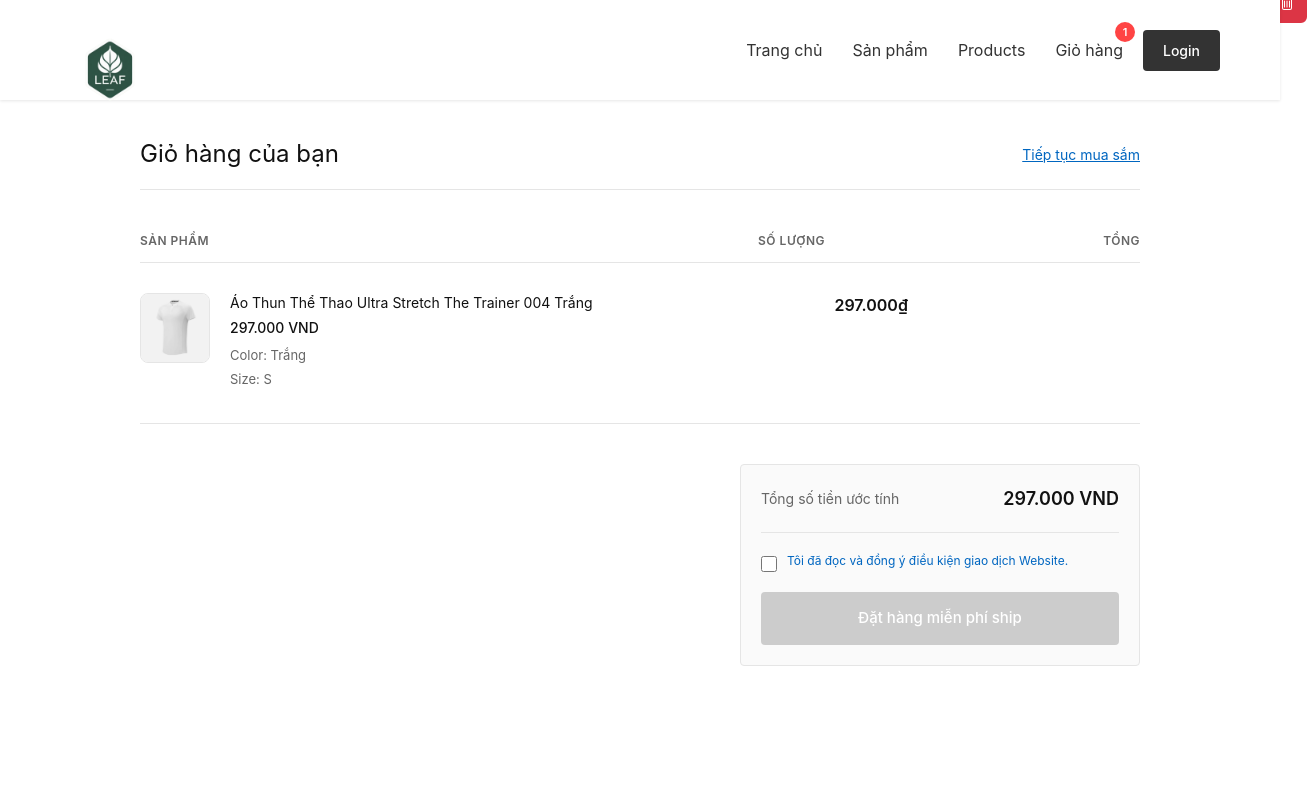
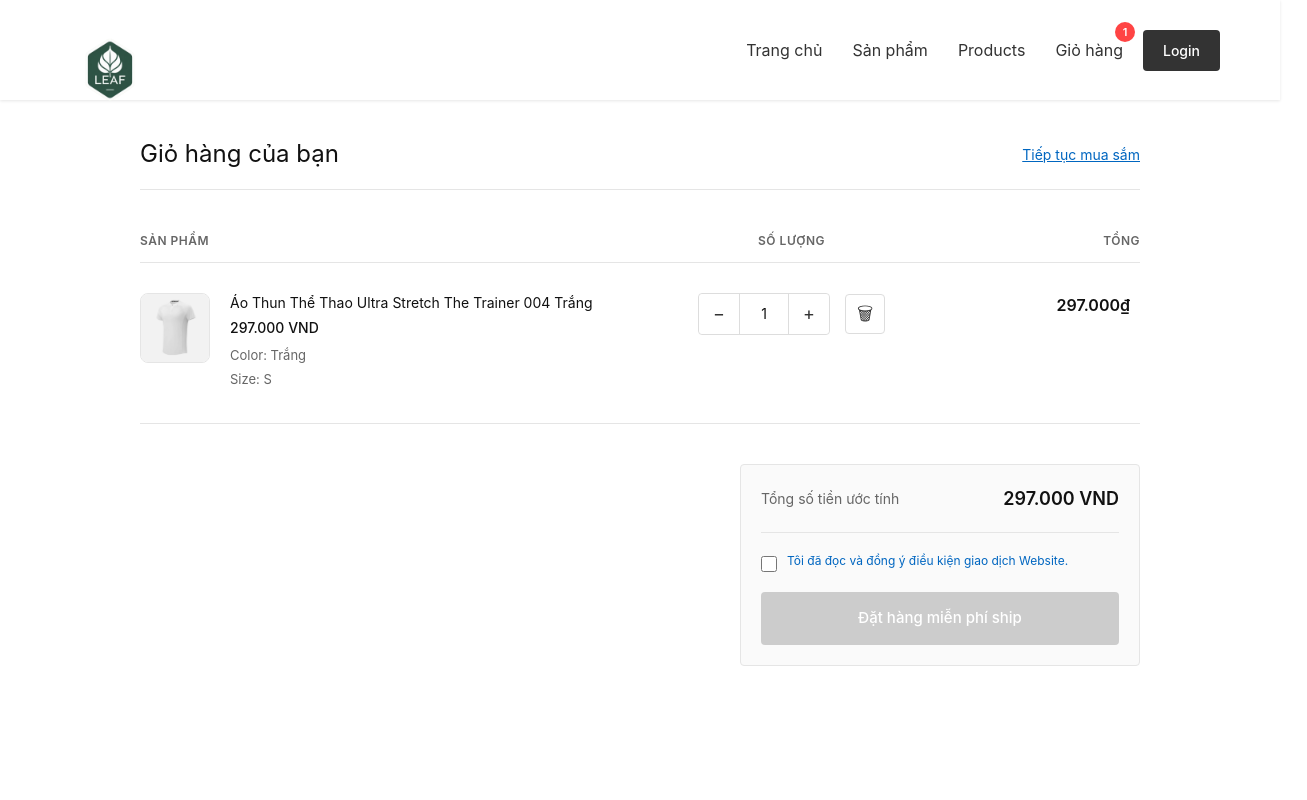
Before and after one commit to khanhtm45/AWS, a React (Create React App) app: page /product/1 in a window 1280 px wide. Both pictures are taken after a click on the button "Thêm vào giỏ hàng". Shown: the top 800 px of the page, 1307 px wide, since content can reach past the window. Built offline with nearby package versions, Linux system fonts and the light colour scheme; the HTML template or start-up script is replaced by a standard one.

Commit message:
cart bug

```diff
--- a/src/pages/CartPage.css
+++ b/src/pages/CartPage.css
@@ -163,63 +163,54 @@
 }
 
 /* Item Quantity Section */
-.item-quantity {
+.cart-item-quantity {
   display: flex;
+  flex-direction: row;
   align-items: center;
+  justify-content: center;
   gap: 15px;
-  justify-content: center;
-  padding: 10px;
+  width: 100%;
 }
 
 .quantity-controls {
   display: flex;
   align-items: center;
-  border: 2px solid #007bff;
-  border-radius: 6px;
-  background: #fff;
+  border: 1px solid #ddd;
+  border-radius: 4px;
   overflow: hidden;
-  box-shadow: 0 2px 4px rgba(0,0,0,0.1);
+  background: white;
 }
 
 .quantity-btn {
   width: 40px;
   height: 40px;
   border: none;
-  background: #007bff;
+  background: white;
   cursor: pointer;
-  font-size: 20px;
-  font-weight: bold;
-  color: #fff;
-  transition: all 0.2s ease;
+  font-size: 18px;
+  font-weight: 400;
+  color: #333;
+  transition: background 0.2s;
   display: flex;
   align-items: center;
   justify-content: center;
-  border-radius: 0;
 }
 
 .quantity-btn:hover {
-  background: #0056b3;
-  transform: scale(1.05);
-}
-
-.quantity-btn:active {
-  background: #004085;
-  transform: scale(0.95);
+  background: #f5f5f5;
 }
 
 .quantity-input {
-  width: 70px;
+  width: 50px;
   height: 40px;
   border: none;
-  border-left: 1px solid #007bff;
-  border-right: 1px solid #007bff;
+  border-left: 1px solid #ddd;
+  border-right: 1px solid #ddd;
   text-align: center;
-  font-size: 18px;
-  font-weight: bold;
-  background: #fff;
-  color: #333;
+  font-size: 14px;
+  appearance: textfield;
   -moz-appearance: textfield;
-  appearance: textfield;
+  background: white;
 }
 
 .quantity-input::-webkit-outer-spin-button,
@@ -230,34 +221,27 @@
 
 .quantity-input:focus {
   outline: none;
-  background: #f8f9fa;
-  box-shadow: inset 0 0 0 2px #007bff;
+  background: #fafafa;
 }
 
 .remove-btn {
-  background: #dc3545;
-  border: 2px solid #dc3545;
-  font-size: 16px;
+  background: white;
+  border: 1px solid #ddd;
+  border-radius: 4px;
+  font-size: 18px;
   cursor: pointer;
-  padding: 10px;
-  color: #fff;
-  transition: all 0.2s ease;
-  border-radius: 6px;
+  padding: 0;
+  width: 40px;
+  height: 40px;
+  color: #333;
+  transition: background 0.2s;
   display: flex;
   align-items: center;
   justify-content: center;
-  min-width: 40px;
-  height: 40px;
 }
 
 .remove-btn:hover {
-  background: #c82333;
-  border-color: #c82333;
-  transform: scale(1.05);
-}
-
-.remove-btn:active {
-  transform: scale(0.95);
+  background: #f5f5f5;
 }
 
 /* Item Total */
@@ -378,36 +362,10 @@
     height: 150px;
   }
 
-  .item-quantity {
+  .cart-item-quantity {
     flex-direction: row;
     justify-content: space-between;
     width: 100%;
-    padding: 15px;
-    background: #f8f9fa;
-    border-radius: 8px;
-    margin: 10px 0;
-  }
-
-  .quantity-controls {
-    border: 2px solid #007bff;
-  }
-
-  .quantity-btn {
-    width: 45px;
-    height: 45px;
-    font-size: 22px;
-  }
-
-  .quantity-input {
-    width: 80px;
-    height: 45px;
-    font-size: 20px;
-  }
-
-  .remove-btn {
-    width: 45px;
-    height: 45px;
-    font-size: 18px;
   }
 
   .item-total {
--- a/src/pages/CartPage.jsx
+++ b/src/pages/CartPage.jsx
@@ -29,11 +29,6 @@ function CartPage() {
     if (currentQuantity > 1) {
       updateQuantity(cartItemId, currentQuantity - 1);
     }
-  };
-
-  const formatPrice = (price) => {
-    const numericPrice = parseFloat(price.replace(/[^\d]/g, ''));
-    return numericPrice.toLocaleString('vi-VN');
   };
 
   const calculateItemTotal = (item) => {
@@ -85,7 +80,7 @@ function CartPage() {
                       </div>
                     </div>
 
-                    <div className="item-quantity">
+                    <div className="cart-item-quantity">
                       <div className="quantity-controls">
                         <button
                           className="quantity-btn"
@@ -112,10 +107,7 @@ function CartPage() {
                         onClick={() => removeFromCart(item.cartItemId)}
                         title="Xóa sản phẩm"
                       >
-                        <svg width="16" height="16" viewBox="0 0 16 16" fill="currentColor">
-                          <path d="M5.5 5.5A.5.5 0 0 1 6 6v6a.5.5 0 0 1-1 0V6a.5.5 0 0 1 .5-.5zm2.5 0a.5.5 0 0 1 .5.5v6a.5.5 0 0 1-1 0V6a.5.5 0 0 1 .5-.5zm3 .5a.5.5 0 0 0-1 0v6a.5.5 0 0 0 1 0V6z"/>
-                          <path fillRule="evenodd" d="M14.5 3a1 1 0 0 1-1 1H13v9a2 2 0 0 1-2 2H5a2 2 0 0 1-2-2V4h-.5a1 1 0 0 1-1-1V2a1 1 0 0 1 1-1H6a1 1 0 0 1 1-1h2a1 1 0 0 1 1 1h3.5a1 1 0 0 1 1 1v1zM4.118 4 4 4.059V13a1 1 0 0 0 1 1h6a1 1 0 0 0 1-1V4.059L11.882 4H4.118zM2.5 3V2h11v1h-11z"/>
-                        </svg>
+                        🗑
                       </button>
                     </div>
 
```
